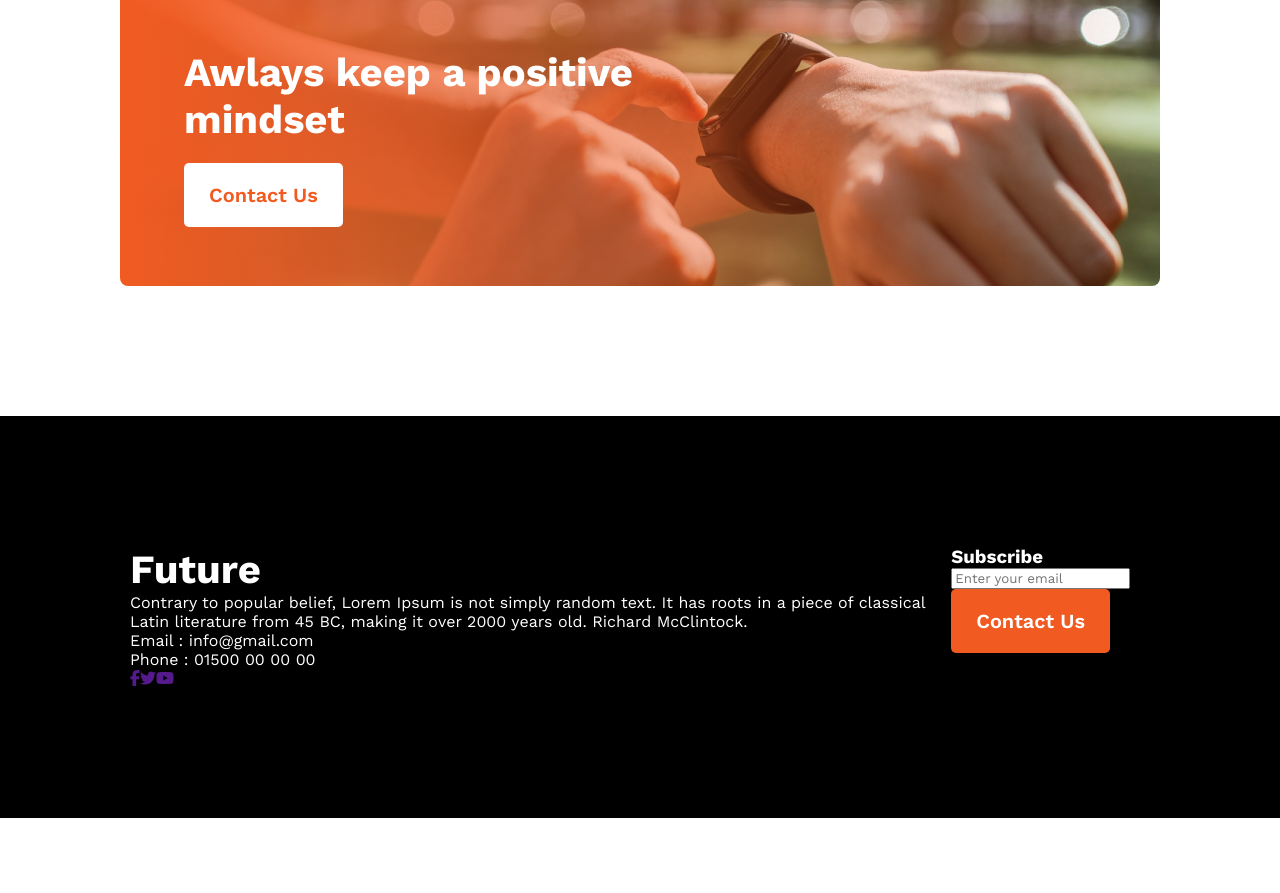
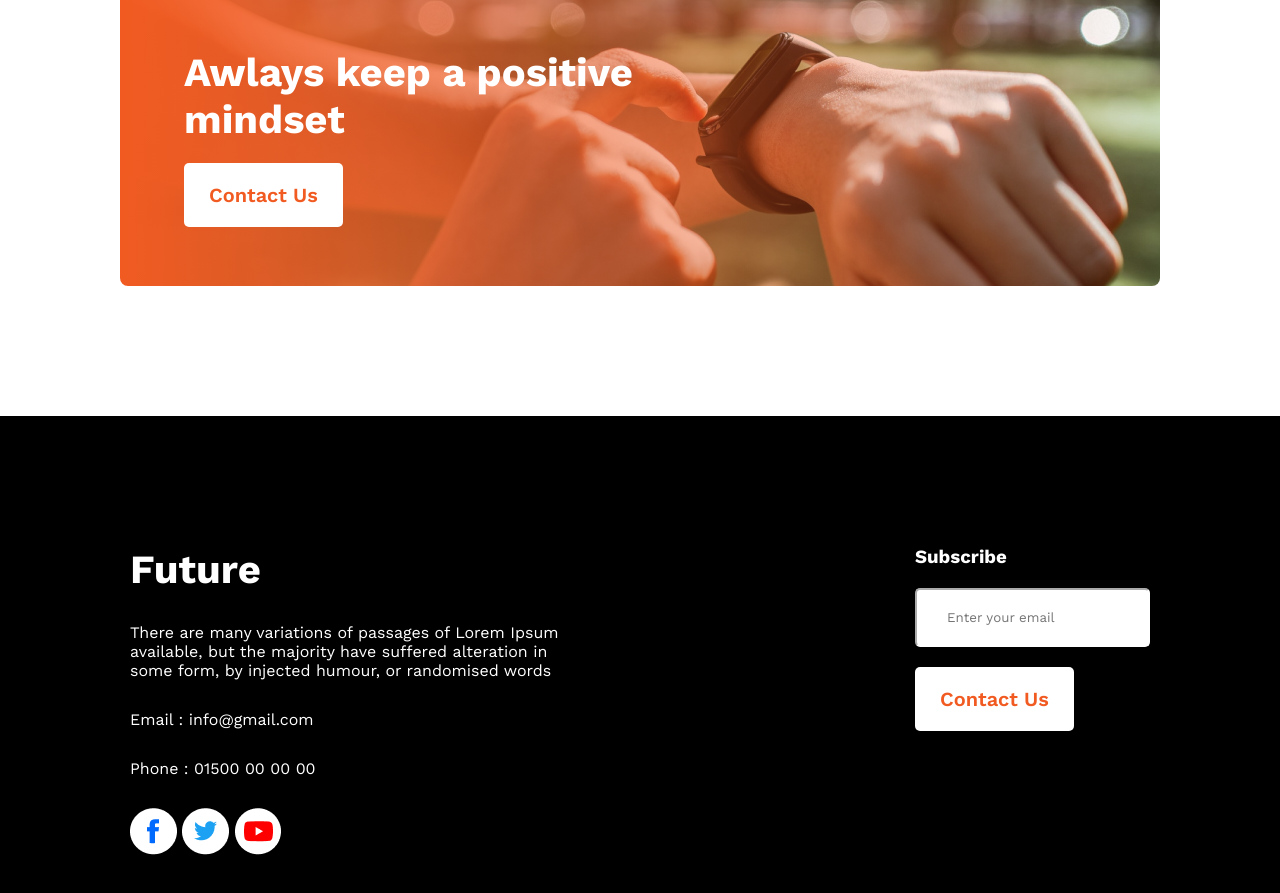
Before and after one commit to fahmeda5660/new-year-assignment, a plain HTML site: page index.html in a window 1280 px wide. Shown: the part 2096-2989 px from the top of the page. Before the commit the page ends 2914 px from the top, so only its background shows below. Drawn offline with nearby package versions, Linux system fonts and the light colour scheme.

Commit message:
footer done done

```diff
--- a/index.html
+++ b/index.html
@@ -105,11 +105,16 @@
             <div class="footer-content">
                 <div class="footer-left-content">
                     <h3 class="common-title">Future</h3>
-                    <p class="common-description">Contrary to popular belief, Lorem Ipsum is not simply random text. It has roots in a piece of classical Latin literature from 45 BC, making it over
-                        2000 years old. Richard McClintock.</p>
+                    <p class="common-description">There are many variations of passages of Lorem Ipsum available, but the majority have suffered alteration in some form, by injected humour, or
+                        randomised words</p>
                     <p class="common-description">Email : info@gmail.com</p>
                     <p class="common-description">Phone : 01500 00 00 00</p>
-                    <a href=""><i class="fa-brands fa-facebook-f"></i></a><a href=""><i class="fa-brands fa-twitter"></i></a><a href=""><i class="fa-brands fa-youtube"></i></a>
+                    <a href=""><img src="images/icons/fb.png"
+                            alt=""></a>
+                    <a href=""><img src="images/icons/twitter.png"
+                            alt=""></i></a>
+                    <a href=""><img src="images/icons/youtube.png"
+                            alt=""></a>
                 </div>
                 <div class="footer-right-content">
                     <h3 class="content-title">Subscribe</h3>
--- a/style.css
+++ b/style.css
@@ -5,7 +5,7 @@
 ul {
     list-style: none;
 }
-main{
+main,.footer .footer-content{
     max-width: 1040px;
     margin: 0 auto;
 }
@@ -136,6 +136,7 @@ section{
 }
 .footer .footer-content{
     display: flex;
+    gap: 350px;
     padding: 130px;
     color: #fff;
 }
@@ -147,7 +148,22 @@ section{
 }
 .footer .common-description{
     color: #fff;
+    margin: 30px 0px;
+    max-width: 485px;
+
 }
 .footer .content-title{
     color: #fff;
 }
+.footer .footer-content .btn-common {
+    display: block;
+    background: #fff;
+    color: #F15B22;
+}
+ input[type="email"]{
+    border-color: #fff;
+    color: #000;
+    padding: 20px 30px;
+    border-radius: 5px;
+    margin: 20px 0px;
+}
```
